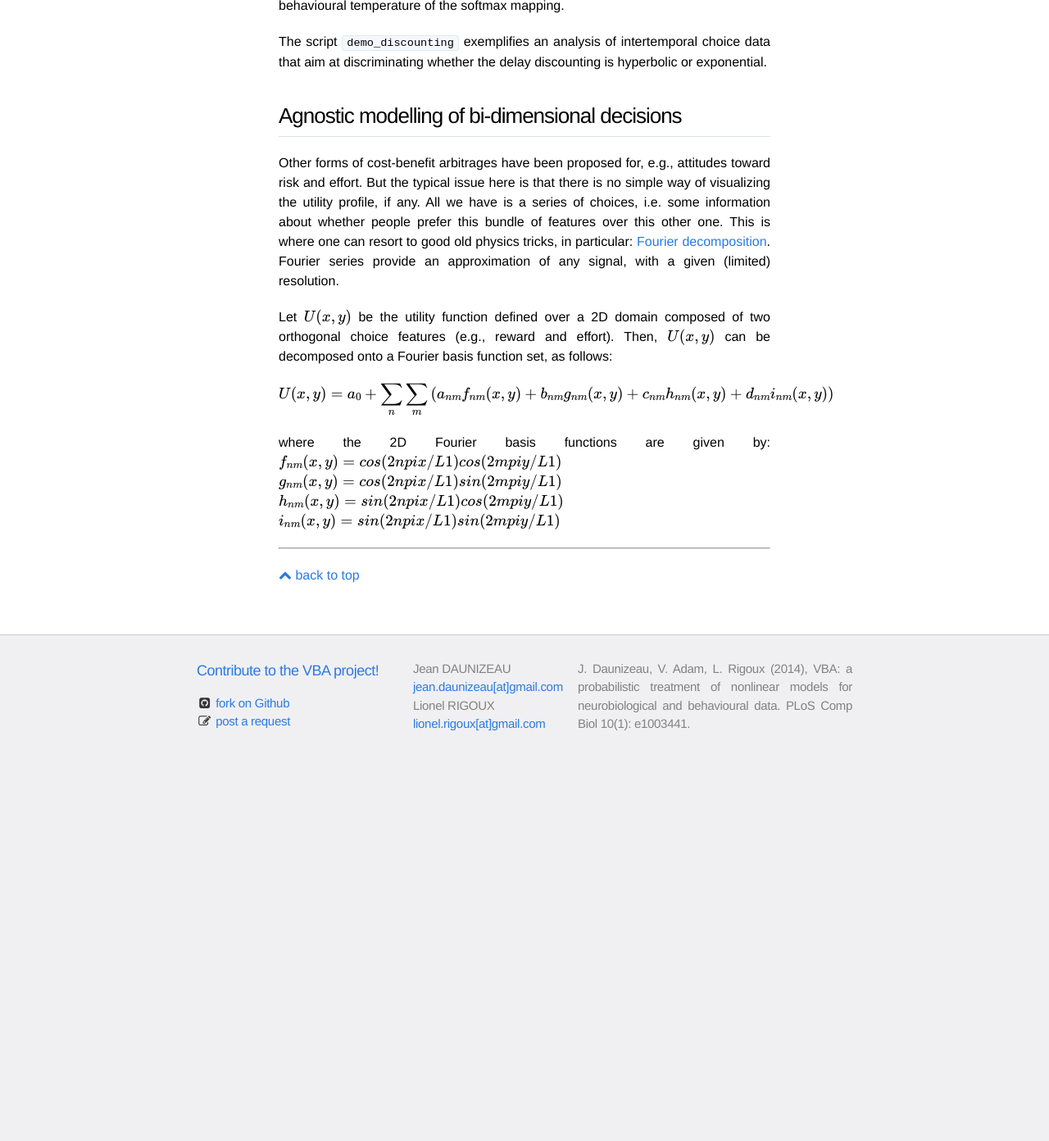
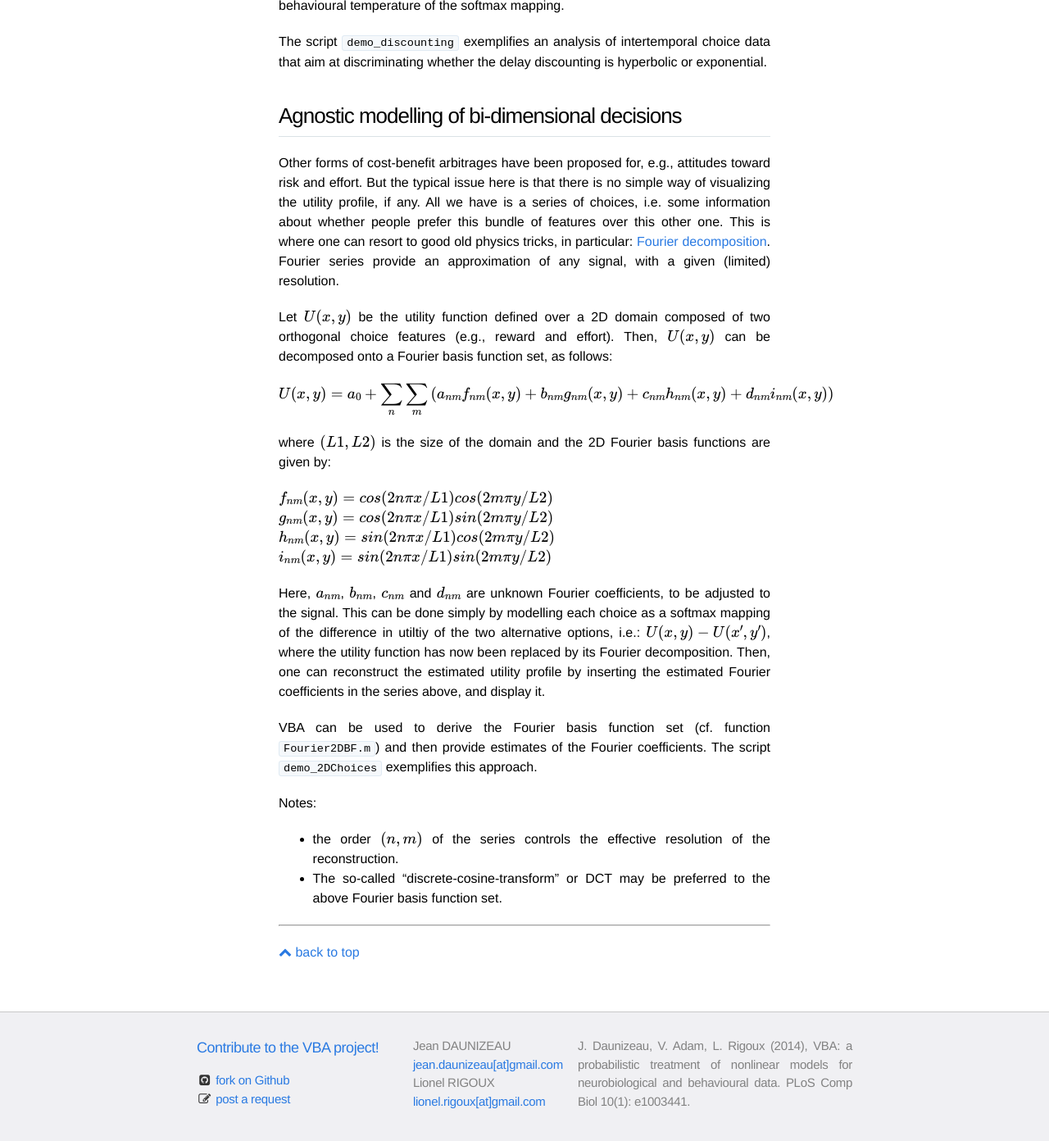
Before and after one commit to MBB-team/VBA-toolbox, a Jekyll site: the page built from _wiki/intertemporal-choice.md, in a window 1280 px wide and 1400 px high, scrolled down 1295 px. Shown: the top 1392 px of the window at 82% size. Built offline with Jekyll 4.4.1, drawn with Linux system fonts in a browser that asks for light colours; nearby versions of some CDN libraries; formulas are drawn with MathJax 3; before the commit the page ends 2235 px from its top, so only the background shows below that.

Commit message:
Update intertemporal-choice.md

```diff
--- a/_wiki/intertemporal-choice.md
+++ b/_wiki/intertemporal-choice.md
@@ -38,8 +38,18 @@ Let $$U(x,y)$$ be the utility function defined over a 2D domain composed of two
 
 $$U(x,y) = a_0 + \sum_n{ \sum_m{ (a_{nm} f_{nm}(x,y)+b_{nm} g_{nm}(x,y)+c_{nm} h_{nm}(x,y)+d_{nm} i_{nm}(x,y)) }}$$
 
-where the 2D Fourier basis functions are given by:
-$$f_{nm}(x,y) = cos(2n pi x/L1) cos(2m pi y/L1) $$
-$$g_{nm}(x,y) = cos(2n pi x/L1) sin(2m pi y/L1) $$
-$$h_{nm}(x,y) = sin(2n pi x/L1) cos(2m pi y/L1) $$
-$$i_{nm}(x,y) = sin(2n pi x/L1) sin(2m pi y/L1) $$
+where $$(L1,L2)$$ is the size of the domain and the 2D Fourier basis functions are given by:
+
+$$f_{nm}(x,y) = cos(2n \pi x/L1) cos(2m \pi y/L2) $$
+$$g_{nm}(x,y) = cos(2n \pi x/L1) sin(2m \pi y/L2) $$
+$$h_{nm}(x,y) = sin(2n \pi x/L1) cos(2m \pi y/L2) $$
+$$i_{nm}(x,y) = sin(2n \pi x/L1) sin(2m \pi y/L2) $$
+
+Here, $$a_{nm}$$, $$b_{nm}$$, $$c_{nm}$$ and $$d_{nm}$$ are unknown Fourier coefficients, to be adjusted to the signal. This can be done simply by modelling each choice as a softmax mapping of the difference in utiltiy of the two alternative options, i.e.: $$U(x,y)-U(x',y')$$, where the utility function has now been replaced by its Fourier decomposition. Then, one can reconstruct the estimated utility profile by inserting the estimated Fourier coefficients in the series above, and display it.
+
+VBA can be used to derive the Fourier basis function set (cf. function `Fourier2DBF.m`) and then  provide estimates of the Fourier coefficients. The script `demo_2DChoices` exemplifies this approach.
+
+Notes:
+
+- the order $$(n,m)$$ of the series controls the effective resolution of the reconstruction.
+- The so-called "discrete-cosine-transform" or DCT may be preferred to the above Fourier basis function set.
```
